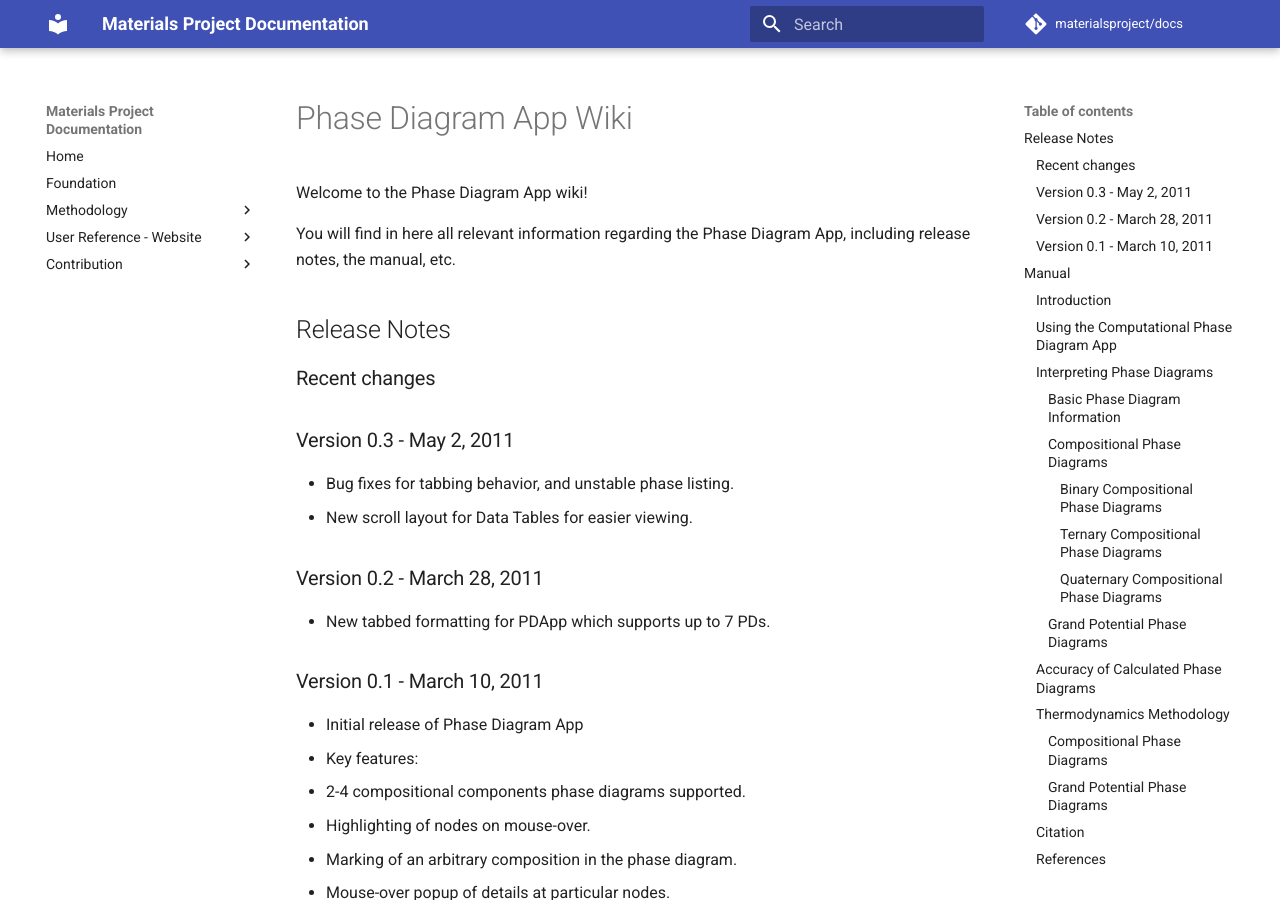
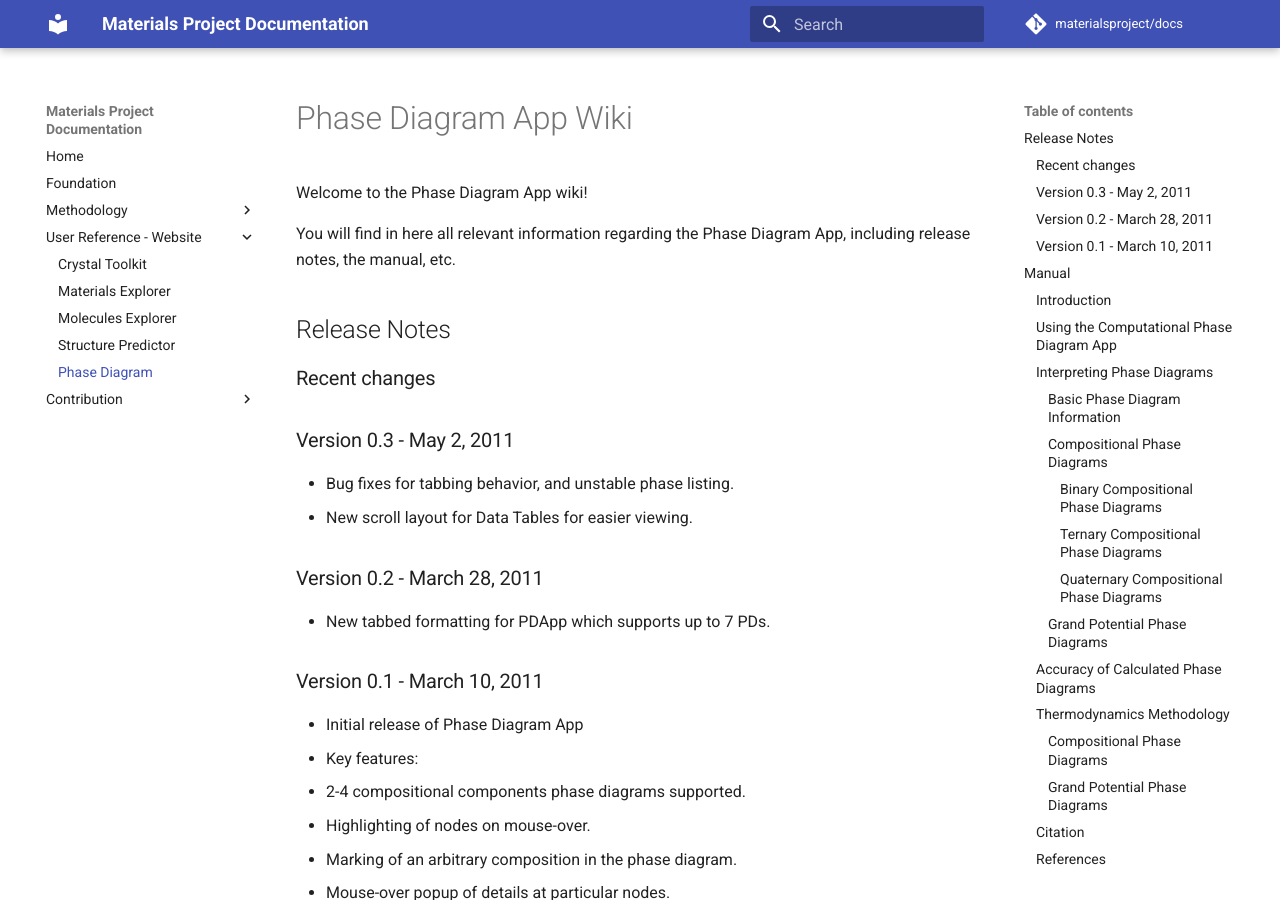
Before and after one commit to materialsproject/docs, an MkDocs documentation site: the page built from docs/user-guide/phase-diagram.md, in a window 1280 px wide and 900 px high. Built offline with MkDocs 1.6.1 and Material for MkDocs 9.7.7, drawn with Linux system fonts in a browser that asks for light colours; formulas are drawn with MathJax 3; comment, search, counter and statistics services are not loaded.

Commit message:
add phase-diagram to nav

```diff
--- a/mkdocs.yml
+++ b/mkdocs.yml
@@ -23,6 +23,7 @@
         - 'Materials Explorer': 'user-guide/materials-explorer.md'
         - 'Molecules Explorer': 'user-guide/molecules-explorer.md'
         - 'Structure Predictor': 'user-guide/structure-predictor.md'
+        - 'Phase Diagram': 'user-guide/phase-diagram.md'
     - Contribution:
         - 'Newsfeed': 'contrib/spec/newsfeed.md'
 
```
